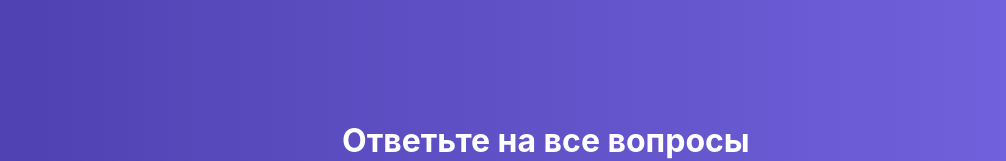
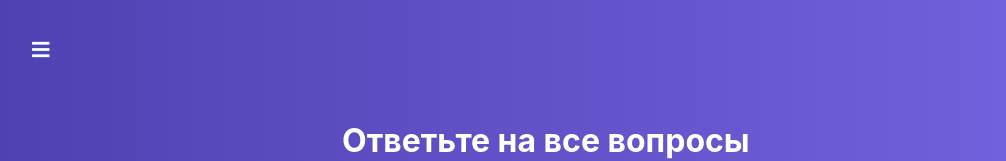
Before and after one commit to RuslanMGN174/react-quiz, a React (Create React App) app: page / in a window 1280 px wide. Shown: the top 161 px of the page, without its empty margins (8-1014 px from the left). Built offline with nearby package versions, Linux system fonts and the light colour scheme.

Commit message:
react-quiz create menu Button

```diff
--- /dev/null
+++ b/src/components/Navigation/MenuToggle/MenuToggle.js
@@ -0,0 +1,25 @@
+import React from 'react'
+import classes from './MenuToggle.module.css'
+
+const MenuToggle = props => {
+  const cls = [
+    classes.MenuToggle,
+    'fas'
+  ]
+
+  if (props.isOpen) {
+    cls.push('fa-times')
+    cls.push(classes.open)
+  } else {
+    cls.push('fa-bars')
+  }
+
+  return (
+    <i
+      className={cls.join(' ')}
+      onClick={props.onToggle}
+    />
+  )
+}
+
+export default MenuToggle
--- /dev/null
+++ b/src/components/Navigation/MenuToggle/MenuToggle.module.css
@@ -0,0 +1,18 @@
+.MenuToggle {
+    position: fixed;
+    top: 40px;
+    left: 40px;
+    font-size: 20px;
+    cursor: pointer;
+    color: azure;
+    transition: opacity, left .22s ease-in;
+    z-index: 100;
+}
+
+.MenuToggle:hover {
+    opacity: .7;
+}
+
+.MenuToggle.open {
+    left: 320px;
+}
--- a/src/hoc/Layout/Layout.js
+++ b/src/hoc/Layout/Layout.js
@@ -1,10 +1,29 @@
 import React, {Component} from 'react'
 import classes from './Layout.module.css'
+import MenuToggle from '../../components/Navigation/MenuToggle/MenuToggle'
 
 class Layout extends Component {
+
+  state = {
+    menu: false
+  }
+
+  toggleMenuHadndler = () => {
+    this.setState({
+      menu: !this.state.menu
+    })
+  }
+
+
   render() {
     return (
       <div className={classes.Layout}>
+
+        <MenuToggle
+          onToggle={this.toggleMenuHadndler}
+          isOpen={this.state.menu}
+        />
+
         <main>
           { this.props.children }
         </main>
```
Also changed, not shown: 1 other file (tests, documents, lock files or other folders).
